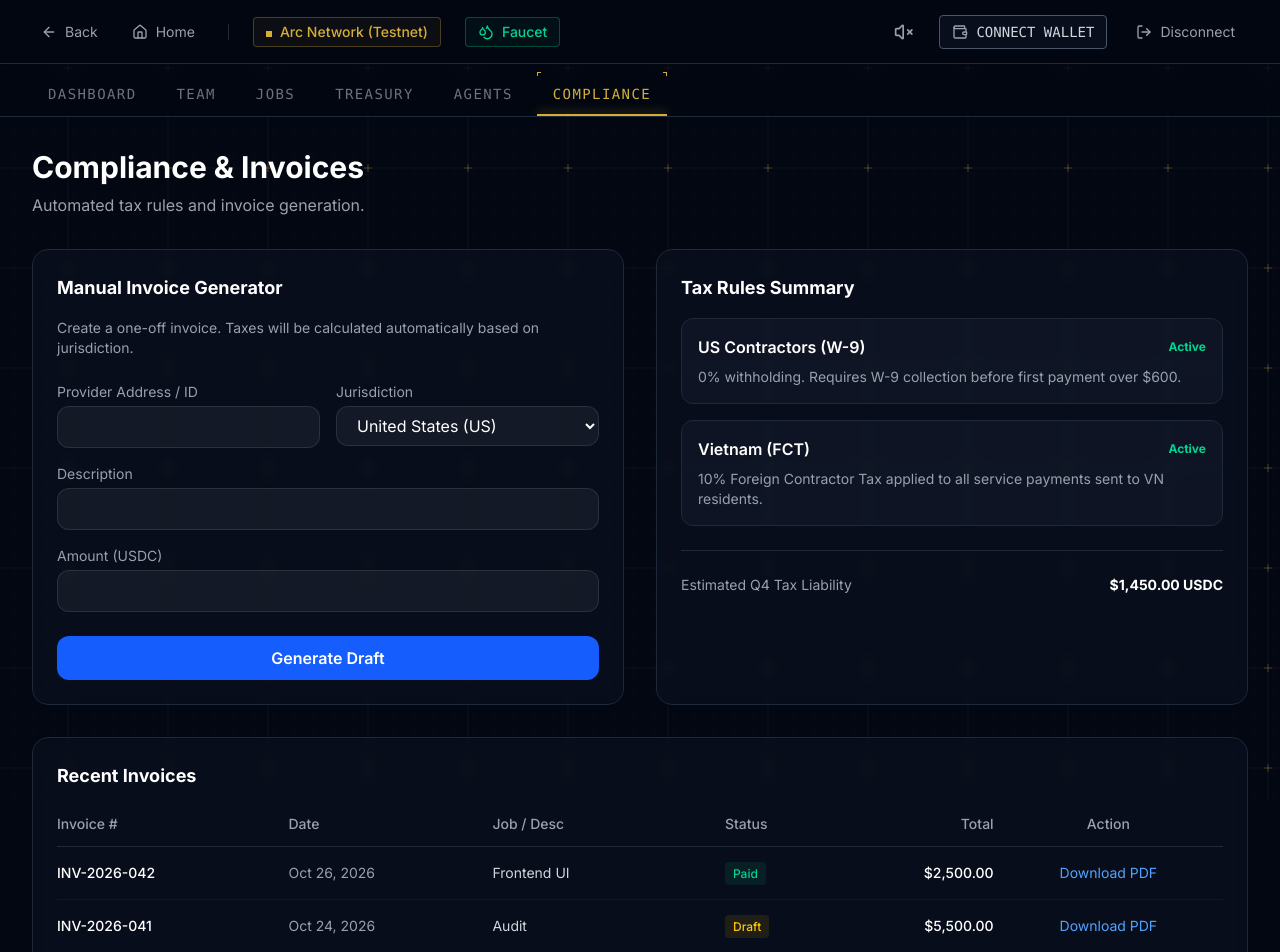
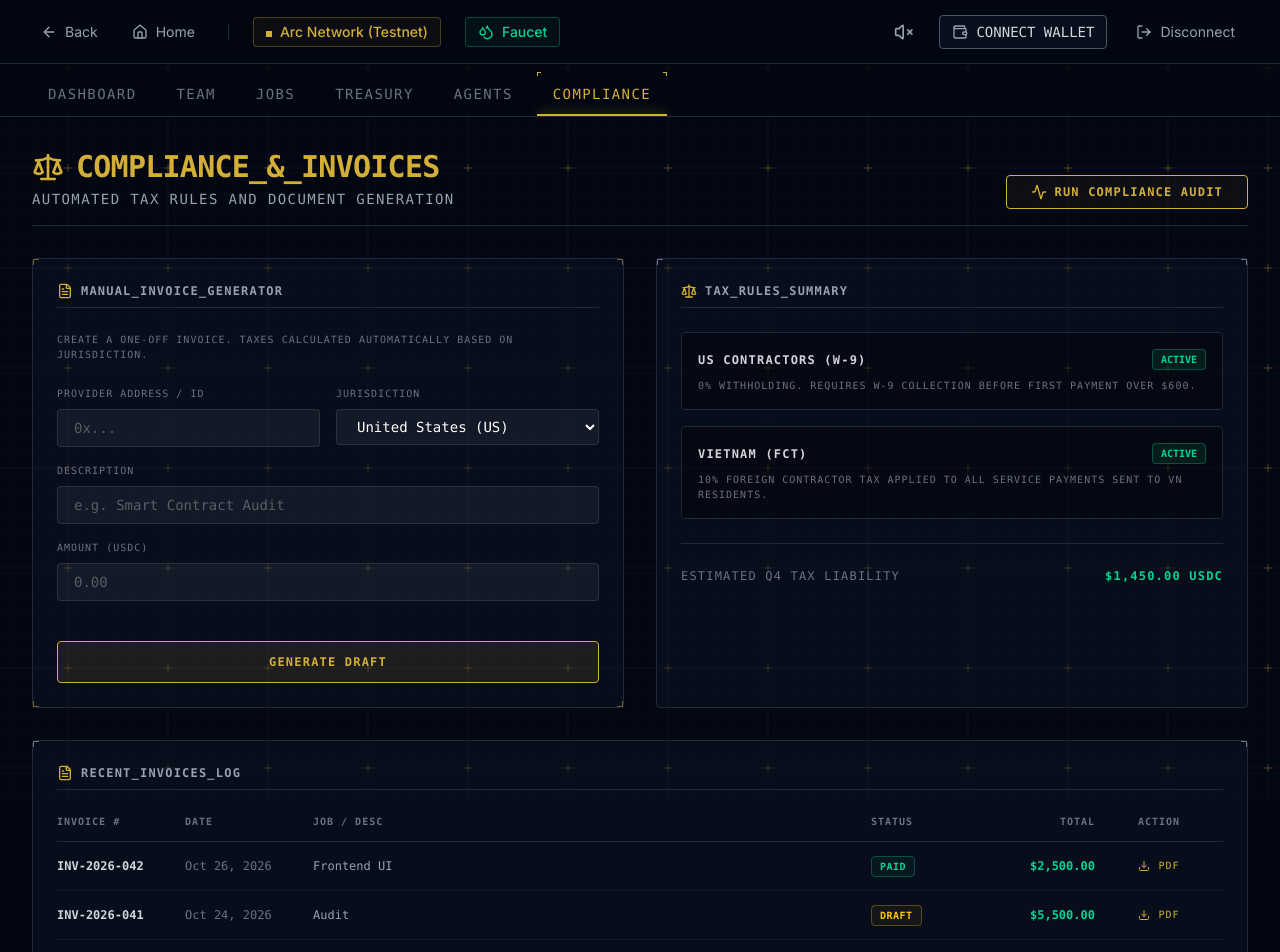
Before and after one commit to tuannguyenvan95/EvoTrade-DAO, a Next.js app in the folder nexusguard/: page /dashboard/compliance in a window 1280 px wide. Shown: the top 952 px of the page. Built offline with nearby package versions, Linux system fonts and the light colour scheme; no server answers.

Commit message:
style: redesign Compliance page to match Cyberpunk UI theme

```diff
--- a/nexusguard/src/app/dashboard/compliance/page.tsx
+++ b/nexusguard/src/app/dashboard/compliance/page.tsx
@@ -1,3 +1,5 @@
+import { Scale, FileText, Download, Activity } from 'lucide-react'
+
 export default function CompliancePage() {
   const mockInvoices = [
     { id: 'INV-2026-042', job: 'Frontend UI', amount: '$2,500.00', tax: '$0.00', total: '$2,500.00', status: 'Paid', date: 'Oct 26, 2026' },
@@ -7,29 +9,45 @@ export default function CompliancePage() {
   ]
 
   return (
-    <div className="space-y-8">
-      <div className="flex justify-between items-center">
+    <div className="space-y-8 font-mono">
+      <div className="flex flex-col md:flex-row justify-between items-start md:items-end border-b border-gray-800 pb-4 gap-4">
         <div>
-          <h1 className="text-3xl font-bold mb-2">Compliance & Invoices</h1>
-          <p className="text-gray-400">Automated tax rules and invoice generation.</p>
+          <h1 className="text-3xl font-space-grotesk font-bold text-[#d4af37] uppercase tracking-tight mb-1 flex items-center gap-3">
+            <Scale className="w-8 h-8 text-[#d4af37]" />
+            Compliance_&_Invoices
+          </h1>
+          <p className="text-gray-400 text-sm uppercase tracking-widest">Automated tax rules and document generation</p>
         </div>
+        <button className="border border-[#d4af37] bg-[#d4af37]/5 hover:bg-[#d4af37]/20 text-[#d4af37] px-6 py-2 rounded-sm font-bold uppercase tracking-widest text-xs transition-colors flex items-center gap-2">
+          <Activity className="w-4 h-4" />
+          Run Compliance Audit
+        </button>
       </div>
 
       <div className="grid grid-cols-1 lg:grid-cols-2 gap-8">
         {/* Invoice Generator */}
-        <div className="bg-gray-900/40 border border-gray-800 rounded-2xl p-6 backdrop-blur-sm">
-          <h3 className="text-lg font-bold mb-4">Manual Invoice Generator</h3>
-          <p className="text-sm text-gray-400 mb-6">Create a one-off invoice. Taxes will be calculated automatically based on jurisdiction.</p>
+        <div className="bg-gray-900/40 border border-gray-800 rounded-sm p-6 relative">
+          {/* Corner accents */}
+          <div className="absolute top-0 left-0 w-1.5 h-1.5 border-t border-l border-current opacity-50 text-[#d4af37]" />
+          <div className="absolute top-0 right-0 w-1.5 h-1.5 border-t border-r border-current opacity-50 text-[#d4af37]" />
+          <div className="absolute bottom-0 left-0 w-1.5 h-1.5 border-b border-l border-current opacity-50 text-[#d4af37]" />
+          <div className="absolute bottom-0 right-0 w-1.5 h-1.5 border-b border-r border-current opacity-50 text-[#d4af37]" />
+
+          <div className="flex items-center gap-2 mb-6 border-b border-gray-800 pb-2">
+            <FileText className="w-4 h-4 text-[#d4af37]" />
+            <h3 className="text-xs font-bold text-gray-400 uppercase tracking-widest">MANUAL_INVOICE_GENERATOR</h3>
+          </div>
+          <p className="text-[10px] text-gray-500 uppercase tracking-widest mb-6">Create a one-off invoice. Taxes calculated automatically based on jurisdiction.</p>
 
           <form className="space-y-4">
             <div className="grid grid-cols-2 gap-4">
               <div>
-                <label className="block text-sm text-gray-400 mb-1">Provider Address / ID</label>
-                <input type="text" className="w-full bg-gray-800/50 border border-gray-700 rounded-xl px-4 py-2 text-white" />
+                <label className="block text-[10px] text-gray-500 uppercase tracking-widest mb-2">Provider Address / ID</label>
+                <input type="text" placeholder="0x..." className="w-full bg-black/50 border border-gray-700 rounded-sm px-4 py-2 text-sm focus:outline-none focus:border-[#d4af37] text-gray-300" />
               </div>
               <div>
-                <label className="block text-sm text-gray-400 mb-1">Jurisdiction</label>
-                <select className="w-full bg-gray-800/50 border border-gray-700 rounded-xl px-4 py-2 text-white">
+                <label className="block text-[10px] text-gray-500 uppercase tracking-widest mb-2">Jurisdiction</label>
+                <select className="w-full bg-black/50 border border-gray-700 rounded-sm px-4 py-2 text-sm focus:outline-none focus:border-[#d4af37] text-gray-300">
                   <option>United States (US)</option>
                   <option>Vietnam (VN)</option>
                   <option>Singapore (SG)</option>
@@ -37,43 +55,50 @@ export default function CompliancePage() {
               </div>
             </div>
             <div>
-              <label className="block text-sm text-gray-400 mb-1">Description</label>
-              <input type="text" className="w-full bg-gray-800/50 border border-gray-700 rounded-xl px-4 py-2 text-white" />
+              <label className="block text-[10px] text-gray-500 uppercase tracking-widest mb-2">Description</label>
+              <input type="text" placeholder="e.g. Smart Contract Audit" className="w-full bg-black/50 border border-gray-700 rounded-sm px-4 py-2 text-sm focus:outline-none focus:border-[#d4af37] text-gray-300" />
             </div>
             <div>
-              <label className="block text-sm text-gray-400 mb-1">Amount (USDC)</label>
-              <input type="number" className="w-full bg-gray-800/50 border border-gray-700 rounded-xl px-4 py-2 text-white" />
+              <label className="block text-[10px] text-gray-500 uppercase tracking-widest mb-2">Amount (USDC)</label>
+              <input type="number" placeholder="0.00" className="w-full bg-black/50 border border-gray-700 rounded-sm px-4 py-2 text-sm focus:outline-none focus:border-[#d4af37] text-emerald-400" />
             </div>
-            <button type="button" className="w-full bg-blue-600 hover:bg-blue-500 text-white font-semibold py-2.5 rounded-xl transition-colors mt-2">
+            <button type="button" className="w-full mt-6 border border-[#d4af37] bg-[#d4af37]/10 hover:bg-[#d4af37]/20 text-[#d4af37] font-bold py-3 rounded-sm transition-colors uppercase tracking-widest text-xs">
               Generate Draft
             </button>
           </form>
         </div>
 
         {/* Tax Summary */}
-        <div className="bg-gray-900/40 border border-gray-800 rounded-2xl p-6 backdrop-blur-sm">
-          <h3 className="text-lg font-bold mb-4">Tax Rules Summary</h3>
+        <div className="bg-gray-900/40 border border-gray-800 rounded-sm p-6 relative">
+          <div className="absolute top-0 left-0 w-1.5 h-1.5 border-t border-l border-gray-500" />
+          <div className="absolute top-0 right-0 w-1.5 h-1.5 border-t border-r border-gray-500" />
+
+          <div className="flex items-center gap-2 mb-6 border-b border-gray-800 pb-2">
+            <Scale className="w-4 h-4 text-[#d4af37]" />
+            <h3 className="text-xs font-bold text-gray-400 uppercase tracking-widest">TAX_RULES_SUMMARY</h3>
+          </div>
+
           <div className="space-y-4">
-            <div className="p-4 rounded-xl border border-gray-800 bg-gray-800/30">
+            <div className="p-4 rounded-sm border border-gray-800 bg-black/30 hover:border-gray-600 transition-colors">
               <div className="flex justify-between items-center mb-2">
-                <h4 className="font-semibold text-white">US Contractors (W-9)</h4>
-                <span className="text-emerald-400 text-xs font-bold">Active</span>
+                <h4 className="font-bold text-gray-300 uppercase tracking-widest text-xs">US Contractors (W-9)</h4>
+                <span className="text-emerald-400 text-[10px] font-bold border border-emerald-400/30 bg-emerald-400/10 px-2 py-0.5 rounded-sm uppercase">Active</span>
               </div>
-              <p className="text-sm text-gray-400">0% withholding. Requires W-9 collection before first payment over $600.</p>
+              <p className="text-[10px] text-gray-500 uppercase tracking-widest">0% withholding. Requires W-9 collection before first payment over $600.</p>
             </div>
 
-            <div className="p-4 rounded-xl border border-gray-800 bg-gray-800/30">
+            <div className="p-4 rounded-sm border border-gray-800 bg-black/30 hover:border-gray-600 transition-colors">
               <div className="flex justify-between items-center mb-2">
-                <h4 className="font-semibold text-white">Vietnam (FCT)</h4>
-                <span className="text-emerald-400 text-xs font-bold">Active</span>
+                <h4 className="font-bold text-gray-300 uppercase tracking-widest text-xs">Vietnam (FCT)</h4>
+                <span className="text-emerald-400 text-[10px] font-bold border border-emerald-400/30 bg-emerald-400/10 px-2 py-0.5 rounded-sm uppercase">Active</span>
               </div>
-              <p className="text-sm text-gray-400">10% Foreign Contractor Tax applied to all service payments sent to VN residents.</p>
+              <p className="text-[10px] text-gray-500 uppercase tracking-widest">10% Foreign Contractor Tax applied to all service payments sent to VN residents.</p>
             </div>
 
             <div className="mt-6 pt-6 border-t border-gray-800">
-              <div className="flex justify-between text-sm">
-                <span className="text-gray-400">Estimated Q4 Tax Liability</span>
-                <span className="text-white font-bold">$1,450.00 USDC</span>
+              <div className="flex justify-between text-xs uppercase tracking-widest">
+                <span className="text-gray-500">Estimated Q4 Tax Liability</span>
+                <span className="text-emerald-400 font-bold">$1,450.00 USDC</span>
               </div>
             </div>
           </div>
@@ -81,36 +106,48 @@ export default function CompliancePage() {
       </div>
 
       {/* Invoice List */}
-      <div className="bg-gray-900/40 border border-gray-800 rounded-2xl p-6 backdrop-blur-sm">
-        <h3 className="text-lg font-bold mb-6">Recent Invoices</h3>
-        <div className="overflow-x-auto">
-          <table className="w-full text-left border-collapse">
+      <div className="bg-gray-900/40 border border-gray-800 rounded-sm p-6 relative">
+        <div className="absolute top-0 left-0 w-1.5 h-1.5 border-t border-l border-gray-500" />
+        <div className="absolute top-0 right-0 w-1.5 h-1.5 border-t border-r border-gray-500" />
+
+        <div className="flex items-center gap-2 mb-6 border-b border-gray-800 pb-2">
+          <FileText className="w-4 h-4 text-[#d4af37]" />
+          <h3 className="text-xs font-bold text-gray-400 uppercase tracking-widest">RECENT_INVOICES_LOG</h3>
+        </div>
+
+        <div className="overflow-x-auto custom-scrollbar">
+          <table className="w-full text-left border-collapse min-w-[800px]">
             <thead>
-              <tr className="border-b border-gray-800 text-gray-400 text-sm">
-                <th className="pb-3 font-medium">Invoice #</th>
-                <th className="pb-3 font-medium">Date</th>
-                <th className="pb-3 font-medium">Job / Desc</th>
-                <th className="pb-3 font-medium">Status</th>
-                <th className="pb-3 font-medium text-right">Total</th>
-                <th className="pb-3 font-medium text-center">Action</th>
+              <tr className="border-b border-gray-800 text-gray-500 text-[10px] uppercase tracking-widest">
+                <th className="pb-3 font-bold w-32">Invoice #</th>
+                <th className="pb-3 font-bold w-32">Date</th>
+                <th className="pb-3 font-bold">Job / Desc</th>
+                <th className="pb-3 font-bold w-24">Status</th>
+                <th className="pb-3 font-bold text-right w-32">Total</th>
+                <th className="pb-3 font-bold text-center w-32">Action</th>
               </tr>
             </thead>
-            <tbody className="text-sm">
+            <tbody className="text-xs">
               {mockInvoices.map((inv) => (
-                <tr key={inv.id} className="border-b border-gray-800/50 hover:bg-gray-800/20 transition-colors">
-                  <td className="py-4 text-white font-medium">{inv.id}</td>
-                  <td className="py-4 text-gray-400">{inv.date}</td>
-                  <td className="py-4 text-gray-300">{inv.job}</td>
+                <tr key={inv.id} className="border-b border-gray-800/50 hover:bg-[#d4af37]/5 transition-colors">
+                  <td className="py-4 text-gray-300 font-bold">{inv.id}</td>
+                  <td className="py-4 text-gray-500">{inv.date}</td>
+                  <td className="py-4 text-gray-400">{inv.job}</td>
                   <td className="py-4">
-                    <span className={`px-2 py-1 rounded text-xs font-medium ${
-                      inv.status === 'Paid' ? 'text-emerald-400 bg-emerald-400/10' : 'text-yellow-400 bg-yellow-400/10'
+                    <span className={`px-2 py-1 rounded-sm border text-[10px] font-bold uppercase tracking-wider ${
+                      inv.status === 'Paid'
+                        ? 'text-emerald-400 border-emerald-400/30 bg-emerald-400/5'
+                        : 'text-yellow-400 border-yellow-400/30 bg-yellow-400/5'
                     }`}>
                       {inv.status}
                     </span>
                   </td>
-                  <td className="py-4 text-right font-medium text-white">{inv.total}</td>
+                  <td className="py-4 text-right font-bold text-emerald-400">{inv.total}</td>
                   <td className="py-4 text-center">
-                    <button className="text-blue-400 hover:text-blue-300 text-sm">Download PDF</button>
+                    <button className="text-[#d4af37] hover:text-white transition-colors flex items-center justify-center gap-2 w-full">
+                      <Download className="w-3 h-3" />
+                      <span className="text-[10px] uppercase tracking-widest">PDF</span>
+                    </button>
                   </td>
                 </tr>
               ))}
```
